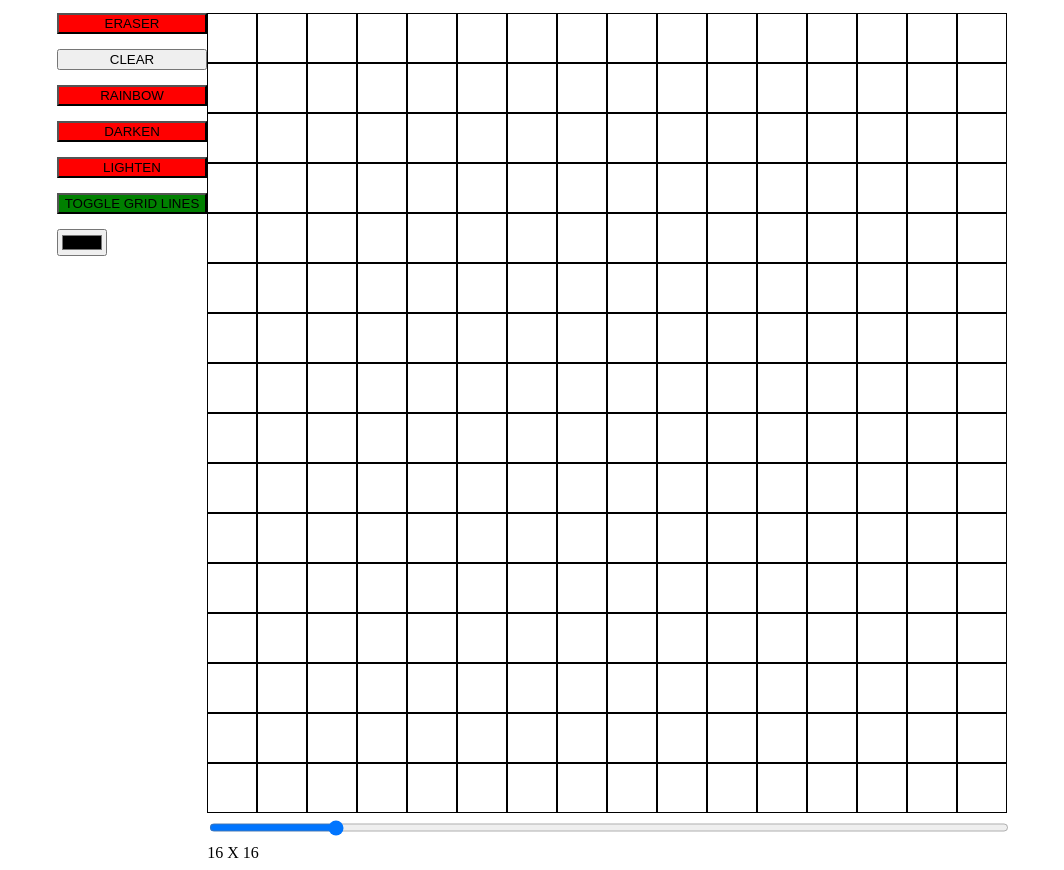
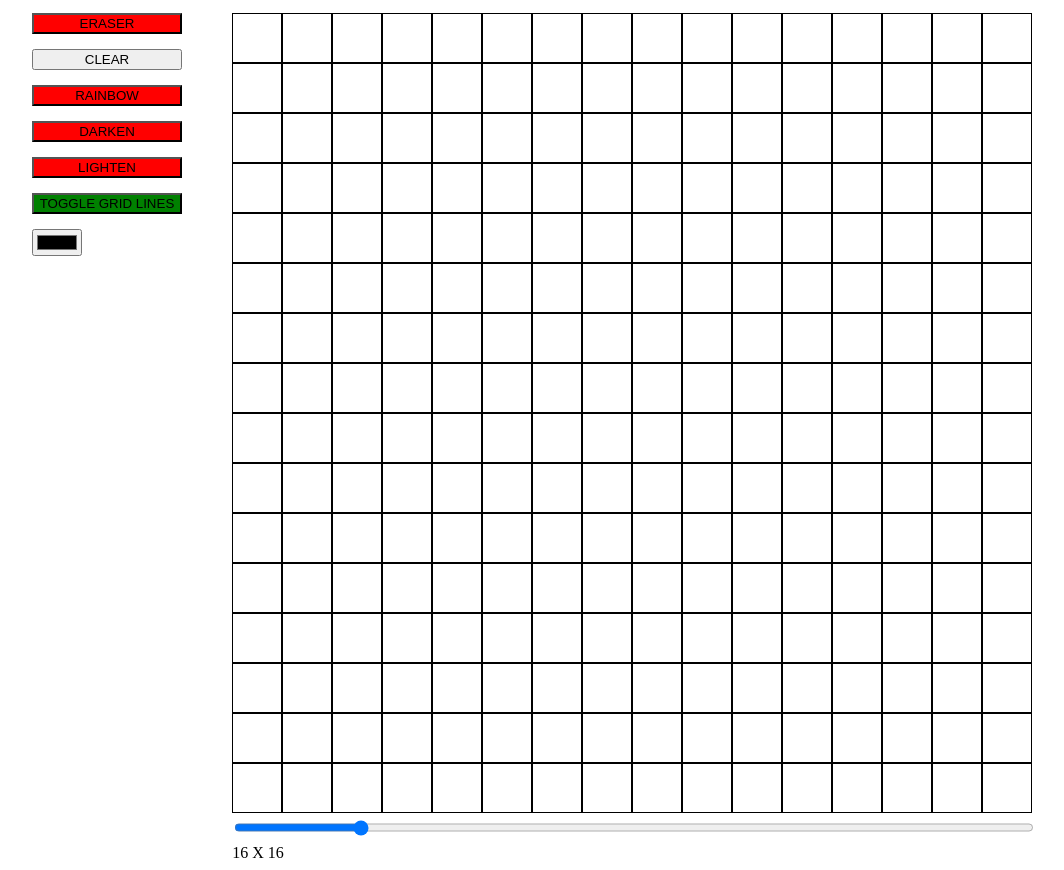
Before and after one commit to RithvikBona/odin-etch-a-sketch, a plain HTML site: page index.html in a window 1280 px wide. Shown: the part 76-946 px from the top of the page, without its empty margins (106-1170 px from the left). Drawn offline with Linux system fonts and the light colour scheme.

Commit message:
Update README and Delete Extraneous Code

```diff
--- a/script.js
+++ b/script.js
@@ -19,10 +19,9 @@ function createGrid(num) {
     for (let i = 0; i < num * num; i++) {
         const pxl = document.createElement("div");
         pxl.classList.add('pxl');
-        if(!isGridLines) {
+        if (!isGridLines) {
             pxl.classList.add('pxlBorderHide');
         }
-        //pxl.setAttribute('id', `pxl${i}`);
         pxl.onmousedown = function () { isMouseDown = true };
         pxl.onmouseup = function () { isMouseDown = false };
 
--- a/style.css
+++ b/style.css
@@ -48,6 +48,7 @@
 #centerModule {
     display:flex;
     justify-content: flex-start;
+    gap: 50px;
 }
 
 .eraserBtn {
```
Also changed, not shown: 1 other file.
